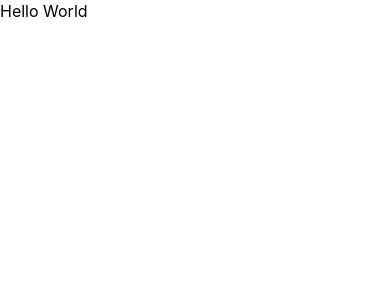
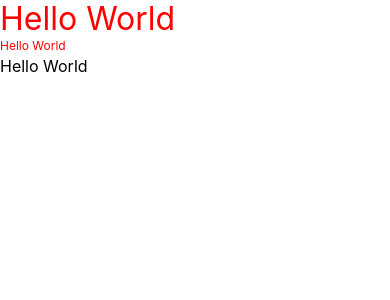
Before and after one commit to AdilsonRamosO/NubbleApp, a React Native app: screen / in a window 390 px wide. Shown: the top 300 px of the page. Built offline with nearby package versions, Linux system fonts and the light colour scheme.

Commit message:
Conectando ao Design System

```diff
--- a/App.tsx
+++ b/App.tsx
@@ -1,12 +1,20 @@
-import  {SafeAreaView} from 'react-native';
-import { Text } from './src/components/Text/Text';
+import React from 'react';
+import {SafeAreaView} from 'react-native';
+
+import {Text} from './src/components/Text/Text';
 
 function App() {
   return (
     <SafeAreaView>
-      <Text>Hello World</Text>
+      <Text preset="headingLarge" style={{color: 'red'}}>
+        Hello World
+      </Text>
+      <Text preset="paragraphCaption" style={{color: 'red'}}>
+        Hello World
+      </Text>
+      <Text preset="paragraphMedium">Hello World</Text>
     </SafeAreaView>
-  )
+  );
 }
 
 export default App;
```
